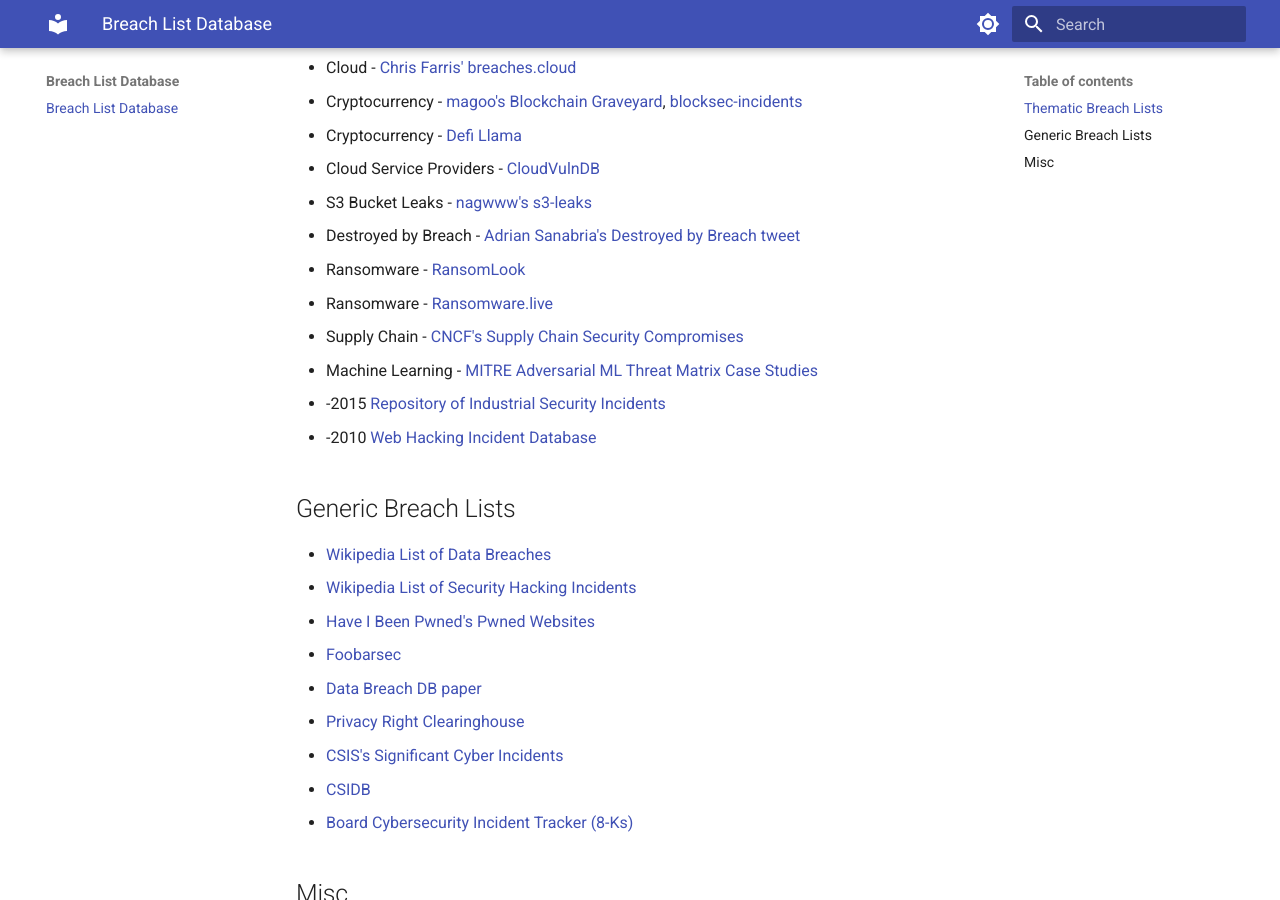
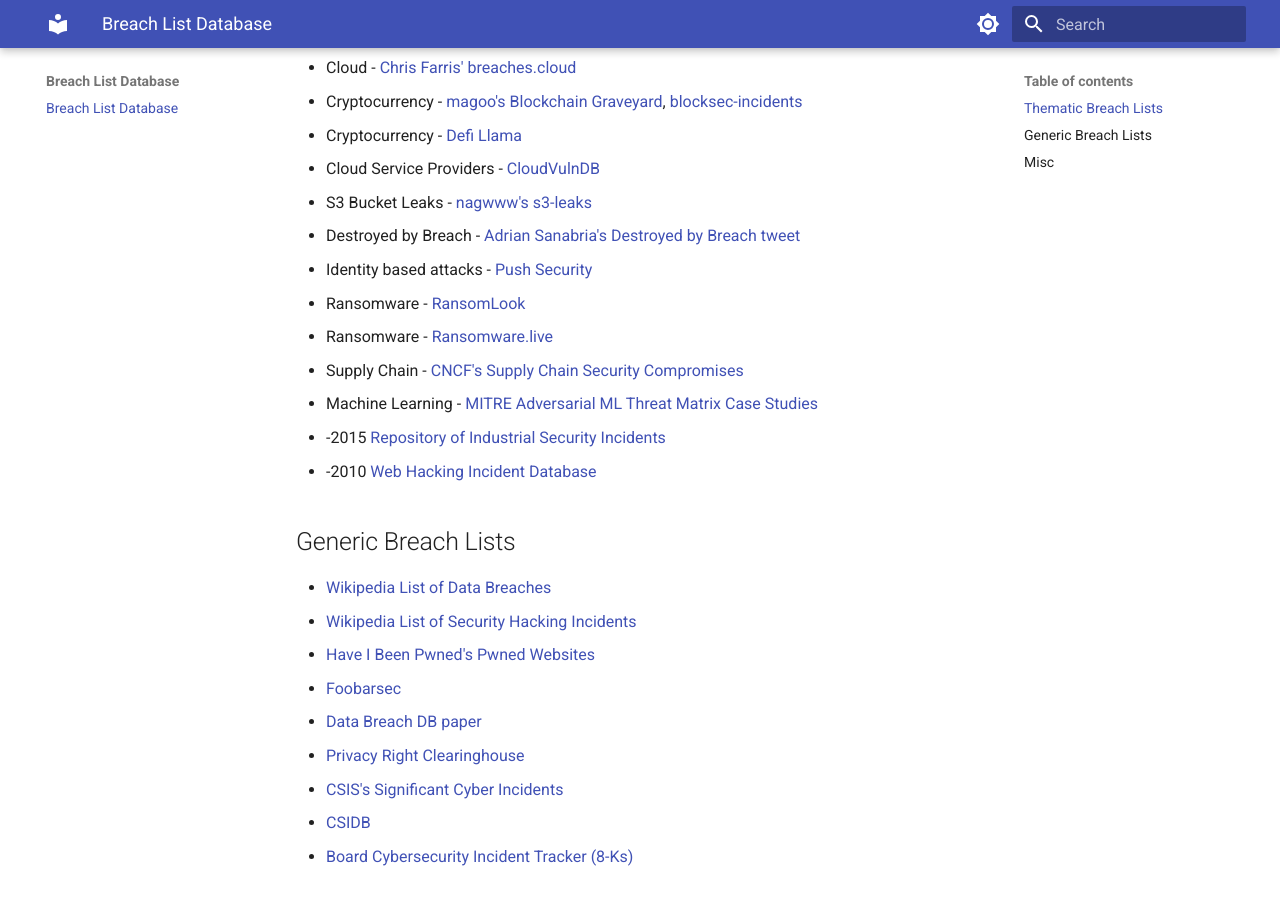
Before and after one commit to ramimac/breach-list-database, an MkDocs documentation site: the page built from docs/index.md, in a window 1280 px wide and 900 px high, scrolled down 308 px. Built offline with MkDocs 1.6.1 and Material for MkDocs 9.7.7, drawn with Linux system fonts in a browser that asks for light colours.

Commit message:
Update index.md

```diff
--- a/docs/index.md
+++ b/docs/index.md
@@ -11,6 +11,7 @@
 * Cloud Service Providers - [CloudVulnDB](https://cloudvulndb.org)
 * S3 Bucket Leaks - [nagwww's s3-leaks](https://github.com/nagwww/s3-leaks)
 * Destroyed by Breach - [Adrian Sanabria's Destroyed by Breach](https://docs.google.com/spreadsheets/d/15CTPcgZQenWKDLDTQ2ibveUM4i7Of_n20TzdTi23xcg/edit#gid=0) [tweet](https://twitter.com/sawaba/status/1553938672667566082)
+* Identity based attacks - [Push Security](https://pushsecurity.com/blog/identity-attacks-in-the-wild/)
 * Ransomware - [RansomLook](https://www.ransomlook.io/recent)
 * Ransomware - [Ransomware.live](https://ransomware.live/#/)
 * Supply Chain - [CNCF's Supply Chain Security Compromises](https://github.com/cncf/tag-security/tree/main/supply-chain-security/compromises)
```
